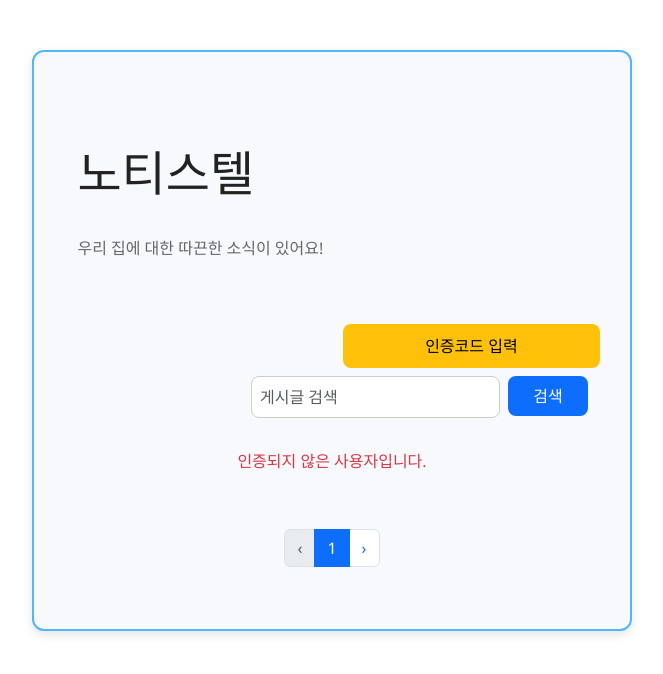
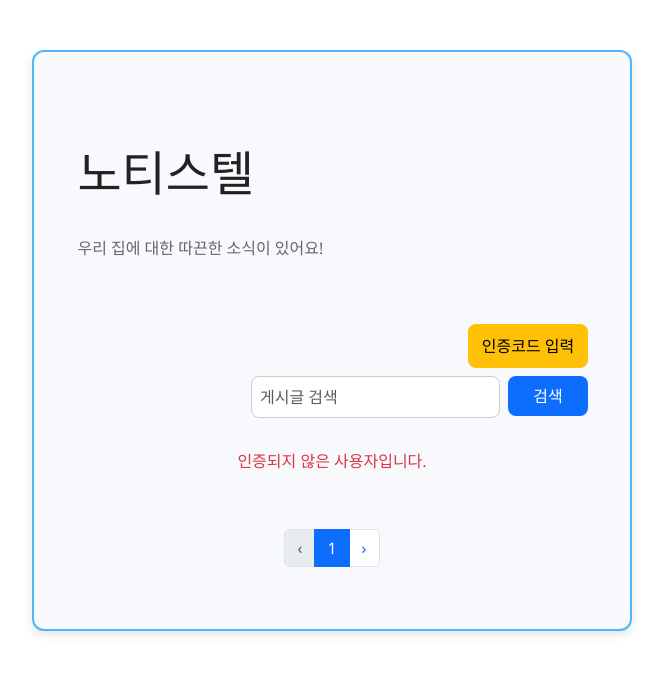
Before and after one commit to cTosMaster/ChatWeb, a React (Create React App) app in the folder frontend/: page / in a window 1280 px wide. Shown: the top 674 px of the page, without its empty margins (308-971 px from the left). Built offline with nearby package versions, Linux system fonts and the light colour scheme; a web font is replaced by a local one.

Commit message:
인증버튼 스타일 수정

```diff
--- a/frontend/src/pages/BoardMainPage.jsx
+++ b/frontend/src/pages/BoardMainPage.jsx
@@ -112,7 +112,7 @@ const BoardMainPage = () => {
                       {isVerified ? (
                         <Button variant="success" style={{width: '80px', marginRight:'12px'}} disabled>인증됨</Button>
                       ) : (
-                        <Button variant="warning" onClick={handleOpenAuth}>인증코드 입력</Button>
+                        <Button variant="warning" onClick={handleOpenAuth} style={{width: '120px', marginRight:'12px'}}  >인증코드 입력</Button>
                       )}
                     </div>
                   </Col>
```
